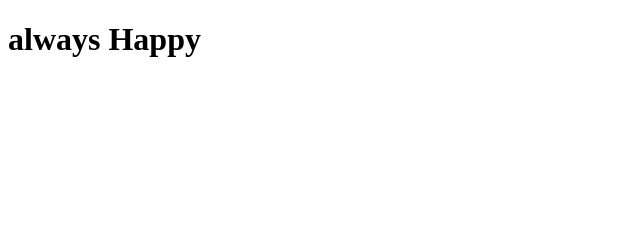
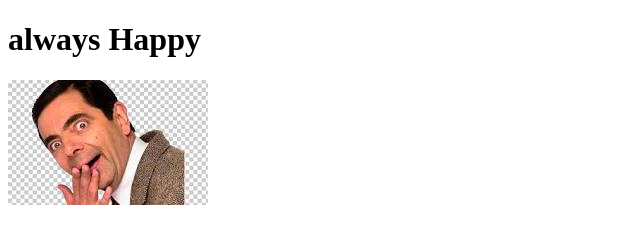
Before and after one commit to mdrabby1/my-new-repo, a plain HTML site: page index.html in a window 1280 px wide. Shown: the whole page, without its empty margins (0-640 px from the left). Drawn offline with Linux system fonts and the light colour scheme.

Commit message:
image added

```diff
--- a/index.html
+++ b/index.html
@@ -7,5 +7,6 @@
 </head>
 <body>
     <h1>always Happy</h1>
+    <img src="mrbean.png" alt="">
 </body>
 </html>
```
